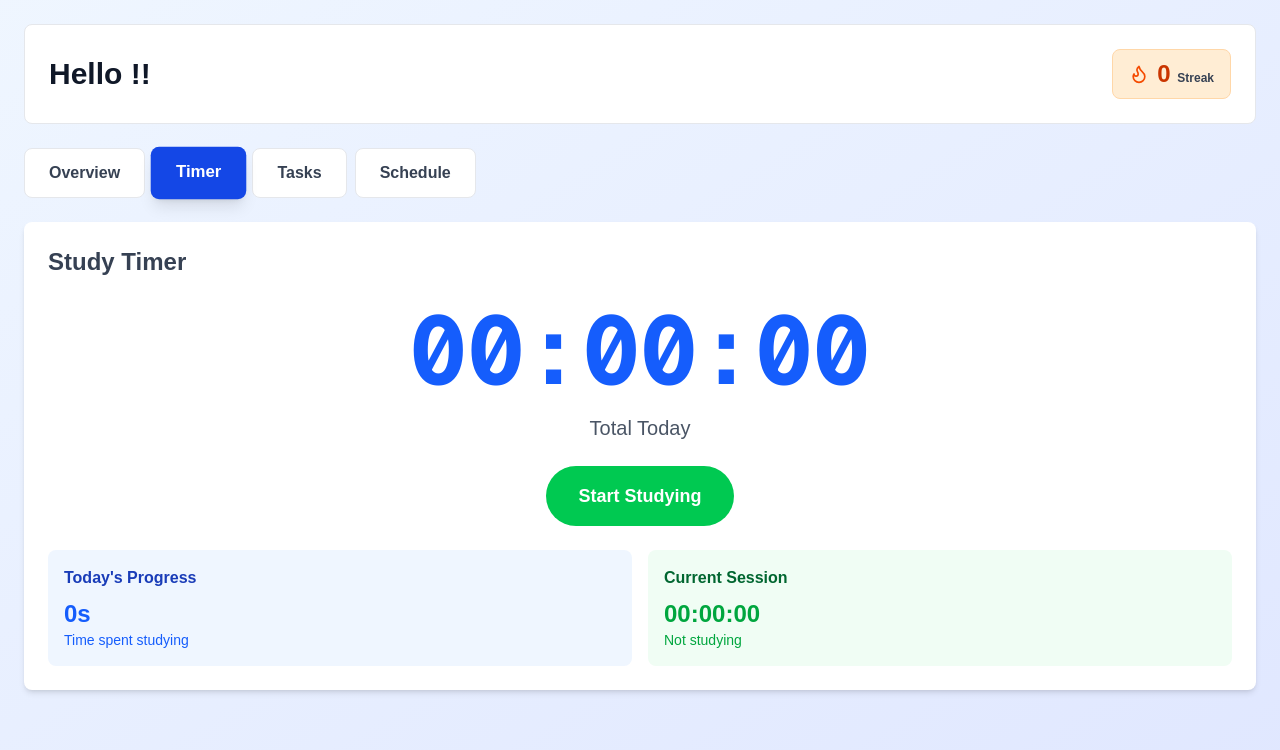
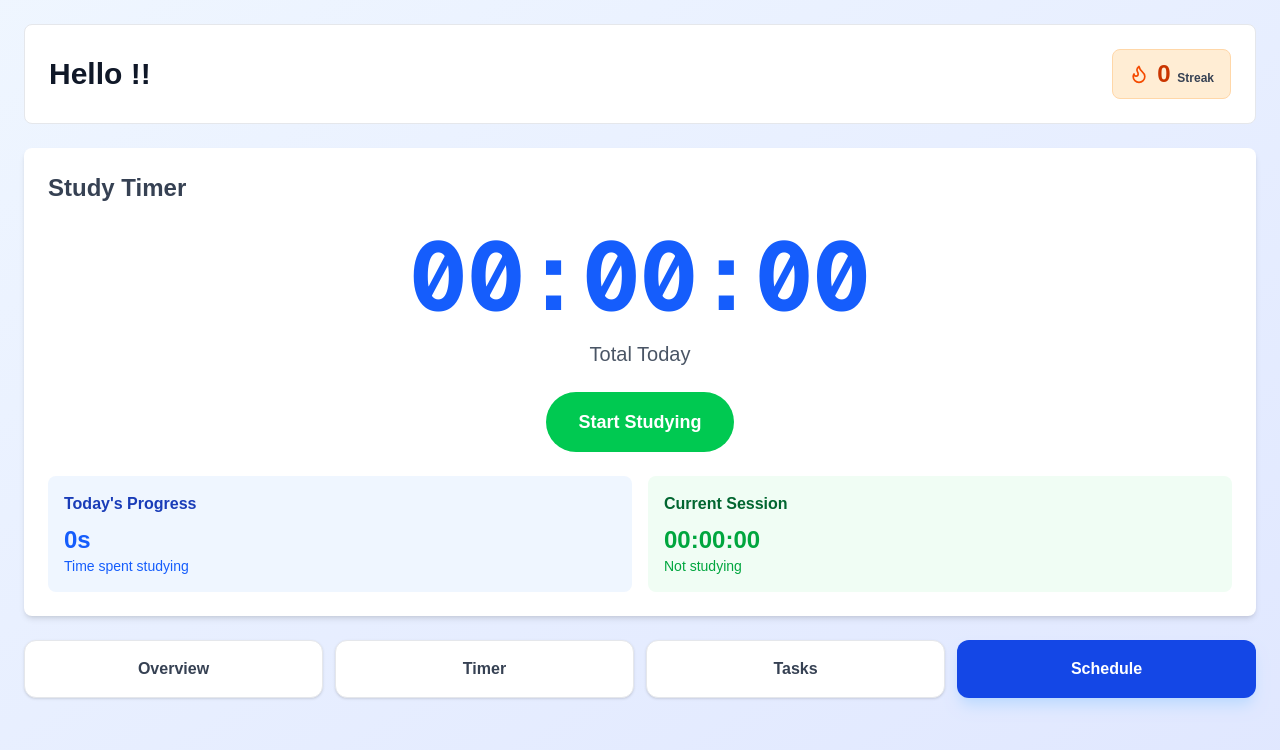
Before and after one commit to kevinthai256/StudyBuddy, a Next.js app: page /timer in a window 1280 px wide. Shown: the top 750 px of the page. Built offline with nearby package versions, Linux system fonts and the light colour scheme; no server answers.

Commit message:
Reworked navigation

```diff
--- a/app/dashboard/page.tsx
+++ b/app/dashboard/page.tsx
@@ -216,12 +216,6 @@ function StudyDashboardContent() {
           </div>
         </header>
 
-        <div className="flex flex-col sm:flex-row gap-2 mb-6">
-          <Link href="/dashboard" className="px-6 py-3 rounded-lg font-black transition-all bg-blue-700 text-white shadow-lg scale-105">Overview</Link>
-          <Link href="/timer" className="px-6 py-3 rounded-lg font-black transition-all bg-white text-gray-700 border border-gray-200">Timer</Link>
-          <Link href="/todos" className="px-6 py-3 rounded-lg font-black transition-all bg-white text-gray-700 border border-gray-200">Tasks</Link>
-          <Link href="/schedule" className="px-6 py-3 rounded-lg font-black transition-all bg-white text-gray-700 border border-gray-200">Schedule</Link>
-        </div>
         <div className="grid grid-cols-1 lg:grid-cols-3 gap-6">
             <div className="bg-white rounded-lg p-6 border border-gray-200">
               <h3 className="text-lg font-black mb-4 flex items-center gap-2 text-gray-900"><CheckSquare className="text-blue-700"/>Quick Tasks</h3>
@@ -270,6 +264,32 @@ function StudyDashboardContent() {
             </div>
             <div className="lg:col-span-3 bg-white rounded-lg p-6 border border-gray-200 h-80"><Line data={chartData} options={{ responsive: true, maintainAspectRatio: false, plugins: { legend: { display: false } } }} /></div>
           </div>
+          <div className="grid grid-cols-2 md:grid-cols-4 gap-3 mt-6">
+          <Link
+            href="/dashboard"
+            className="flex items-center justify-center px-4 py-4 rounded-xl font-black transition-all bg-white text-gray-700 border border-gray-200 shadow-sm hover:bg-gray-50 active:scale-95 text-sm sm:text-base"
+          >
+            Overview
+          </Link>
+          <Link
+            href="/timer"
+            className="flex items-center justify-center px-4 py-4 rounded-xl font-black transition-all bg-white text-gray-700 border border-gray-200 shadow-sm hover:bg-gray-50 active:scale-95 text-sm sm:text-base"
+          >
+            Timer
+          </Link>
+          <Link
+            href="/todos"
+            className="flex items-center justify-center px-4 py-4 rounded-xl font-black transition-all bg-white text-gray-700 border border-gray-200 shadow-sm hover:bg-gray-50 active:scale-95 text-sm sm:text-base"
+          >
+            Tasks
+          </Link>
+          <Link
+            href="/schedule"
+            className="flex items-center justify-center px-4 py-4 rounded-xl font-black transition-all bg-blue-700 text-white shadow-lg shadow-blue-200 active:scale-95 text-sm sm:text-base"
+          >
+            Schedule
+          </Link>
+        </div>
       </div>
     </div>
   );
--- a/app/schedule/page.tsx
+++ b/app/schedule/page.tsx
@@ -183,11 +183,32 @@ function StudyScheduleContent() {
             </div>
           </div>
         </div>
-        <div className="flex flex-col sm:flex-row gap-2 mb-6">
-          <Link href="/dashboard" className="px-6 py-3 rounded-lg font-black transition-all bg-white text-gray-700 border border-gray-200">Overview</Link>
-          <Link href="/timer" className="px-6 py-3 rounded-lg font-black transition-all bg-white text-gray-700 border border-gray-200">Timer</Link>
-          <Link href="/todos" className="px-6 py-3 rounded-lg font-black transition-all bg-white text-gray-700 border border-gray-200">Tasks</Link>
-          <Link href="/schedule" className="px-6 py-3 rounded-lg font-black transition-all bg-blue-700 text-white scale-105">Schedule</Link>
+        {/* --- OPTIMIZED NAVIGATION BUTTONS --- */}
+        <div className="grid grid-cols-2 md:grid-cols-4 gap-3 mt-6">
+          <Link
+            href="/dashboard"
+            className="flex items-center justify-center px-4 py-4 rounded-xl font-black transition-all bg-white text-gray-700 border border-gray-200 shadow-sm hover:bg-gray-50 active:scale-95 text-sm sm:text-base"
+          >
+            Overview
+          </Link>
+          <Link
+            href="/timer"
+            className="flex items-center justify-center px-4 py-4 rounded-xl font-black transition-all bg-white text-gray-700 border border-gray-200 shadow-sm hover:bg-gray-50 active:scale-95 text-sm sm:text-base"
+          >
+            Timer
+          </Link>
+          <Link
+            href="/todos"
+            className="flex items-center justify-center px-4 py-4 rounded-xl font-black transition-all bg-white text-gray-700 border border-gray-200 shadow-sm hover:bg-gray-50 active:scale-95 text-sm sm:text-base"
+          >
+            Tasks
+          </Link>
+          <Link
+            href="/schedule"
+            className="flex items-center justify-center px-4 py-4 rounded-xl font-black transition-all bg-blue-700 text-white shadow-lg shadow-blue-200 active:scale-95 text-sm sm:text-base"
+          >
+            Schedule
+          </Link>
         </div>
       </div>
     </div>
--- a/app/timer/page.tsx
+++ b/app/timer/page.tsx
@@ -144,13 +144,6 @@ function StudyTimerContent() {
           </div>
         </header>
 
-        <div className="flex flex-col sm:flex-row gap-2 mb-6">
-          <Link href="/dashboard" className="px-6 py-3 rounded-lg font-black transition-all bg-white text-gray-700 border border-gray-200">Overview</Link>
-          <Link href="/timer" className="px-6 py-3 rounded-lg font-black transition-all bg-blue-700 text-white shadow-lg scale-105">Timer</Link>
-          <Link href="/todos" className="px-6 py-3 rounded-lg font-black transition-all bg-white text-gray-700 border border-gray-200">Tasks</Link>
-          <Link href="/schedule" className="px-6 py-3 rounded-lg font-black transition-all bg-white text-gray-700 border border-gray-200">Schedule</Link>
-        </div>
-
         <div className="bg-white rounded-lg shadow-md p-4 sm:p-6">
           <h2 className="text-xl sm:text-2xl font-bold text-gray-700 mb-4 sm:mb-6">Study Timer</h2>
 
@@ -191,6 +184,32 @@ function StudyTimerContent() {
             </div>
           </div>
         </div>
+        <div className="grid grid-cols-2 md:grid-cols-4 gap-3 mt-6">
+          <Link
+            href="/dashboard"
+            className="flex items-center justify-center px-4 py-4 rounded-xl font-black transition-all bg-white text-gray-700 border border-gray-200 shadow-sm hover:bg-gray-50 active:scale-95 text-sm sm:text-base"
+          >
+            Overview
+          </Link>
+          <Link
+            href="/timer"
+            className="flex items-center justify-center px-4 py-4 rounded-xl font-black transition-all bg-white text-gray-700 border border-gray-200 shadow-sm hover:bg-gray-50 active:scale-95 text-sm sm:text-base"
+          >
+            Timer
+          </Link>
+          <Link
+            href="/todos"
+            className="flex items-center justify-center px-4 py-4 rounded-xl font-black transition-all bg-white text-gray-700 border border-gray-200 shadow-sm hover:bg-gray-50 active:scale-95 text-sm sm:text-base"
+          >
+            Tasks
+          </Link>
+          <Link
+            href="/schedule"
+            className="flex items-center justify-center px-4 py-4 rounded-xl font-black transition-all bg-blue-700 text-white shadow-lg shadow-blue-200 active:scale-95 text-sm sm:text-base"
+          >
+            Schedule
+          </Link>
+        </div>
       </div>
     </div>
   );
--- a/app/todos/page.tsx
+++ b/app/todos/page.tsx
@@ -124,13 +124,6 @@ function StudyTodosContent() {
           </div>
         </header>
 
-        <div className="flex flex-col sm:flex-row gap-2 mb-6">
-          <Link href="/dashboard" className="px-6 py-3 rounded-lg font-black transition-all bg-white text-gray-700 border border-gray-200">Overview</Link>
-          <Link href="/timer" className="px-6 py-3 rounded-lg font-black transition-all bg-white text-gray-700 border border-gray-200">Timer</Link>
-          <Link href="/todos" className="px-6 py-3 rounded-lg font-black transition-all bg-blue-700 text-white shadow-lg scale-105">Tasks</Link>
-          <Link href="/schedule" className="px-6 py-3 rounded-lg font-black transition-all bg-white text-gray-700 border border-gray-200">Schedule</Link>
-        </div>
-
         <div className="bg-white rounded-lg p-8 border border-gray-200 max-w-2xl mx-auto">
           <div className="flex gap-2 mb-6">
             <input type="text" value={newTodo} onChange={e => setNewTodo(e.target.value)} onKeyDown={e => e.key === 'Enter' && handleAddTodo()} placeholder="New task..." className="flex-1 px-4 py-3 border border-gray-400 rounded-lg text-base font-bold"/>
@@ -146,6 +139,32 @@ function StudyTodosContent() {
             ))}
           </div>
         </div>
+        <div className="grid grid-cols-2 md:grid-cols-4 gap-3 mt-6">
+          <Link
+            href="/dashboard"
+            className="flex items-center justify-center px-4 py-4 rounded-xl font-black transition-all bg-white text-gray-700 border border-gray-200 shadow-sm hover:bg-gray-50 active:scale-95 text-sm sm:text-base"
+          >
+            Overview
+          </Link>
+          <Link
+            href="/timer"
+            className="flex items-center justify-center px-4 py-4 rounded-xl font-black transition-all bg-white text-gray-700 border border-gray-200 shadow-sm hover:bg-gray-50 active:scale-95 text-sm sm:text-base"
+          >
+            Timer
+          </Link>
+          <Link
+            href="/todos"
+            className="flex items-center justify-center px-4 py-4 rounded-xl font-black transition-all bg-white text-gray-700 border border-gray-200 shadow-sm hover:bg-gray-50 active:scale-95 text-sm sm:text-base"
+          >
+            Tasks
+          </Link>
+          <Link
+            href="/schedule"
+            className="flex items-center justify-center px-4 py-4 rounded-xl font-black transition-all bg-blue-700 text-white shadow-lg shadow-blue-200 active:scale-95 text-sm sm:text-base"
+          >
+            Schedule
+          </Link>
+        </div>
       </div>
     </div>
   );
```
